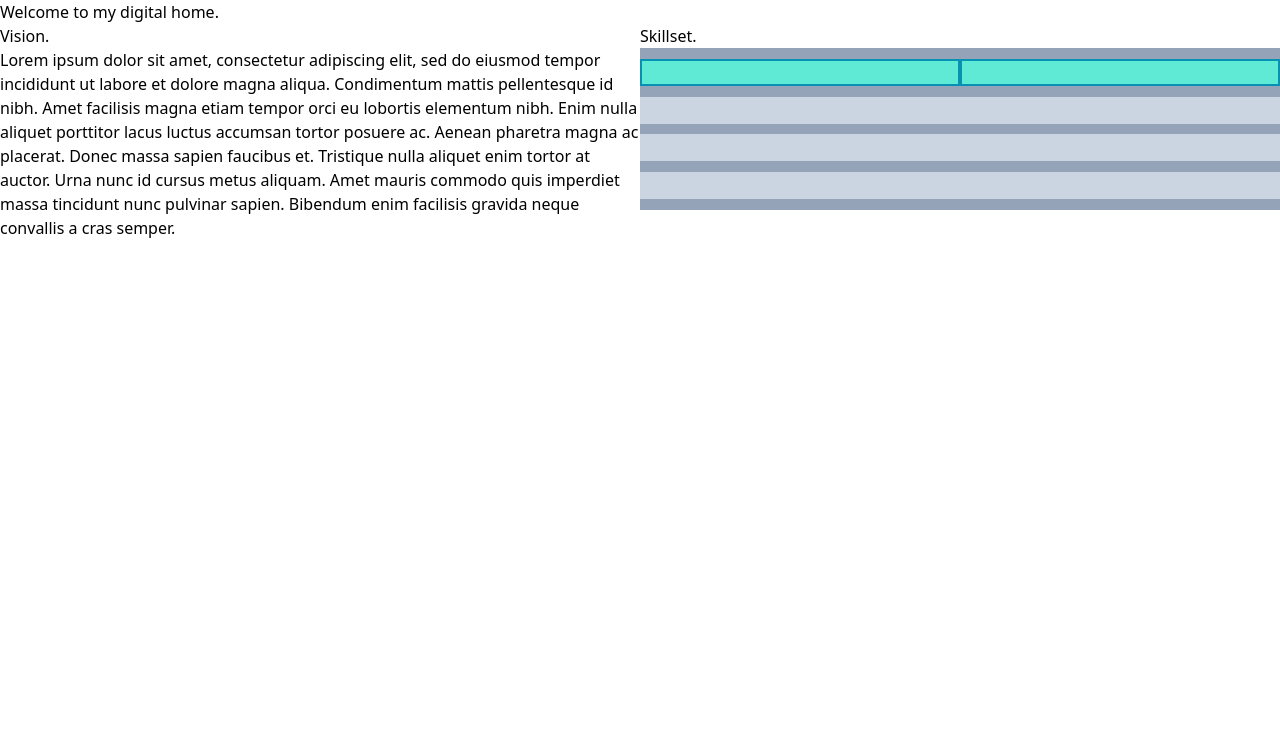
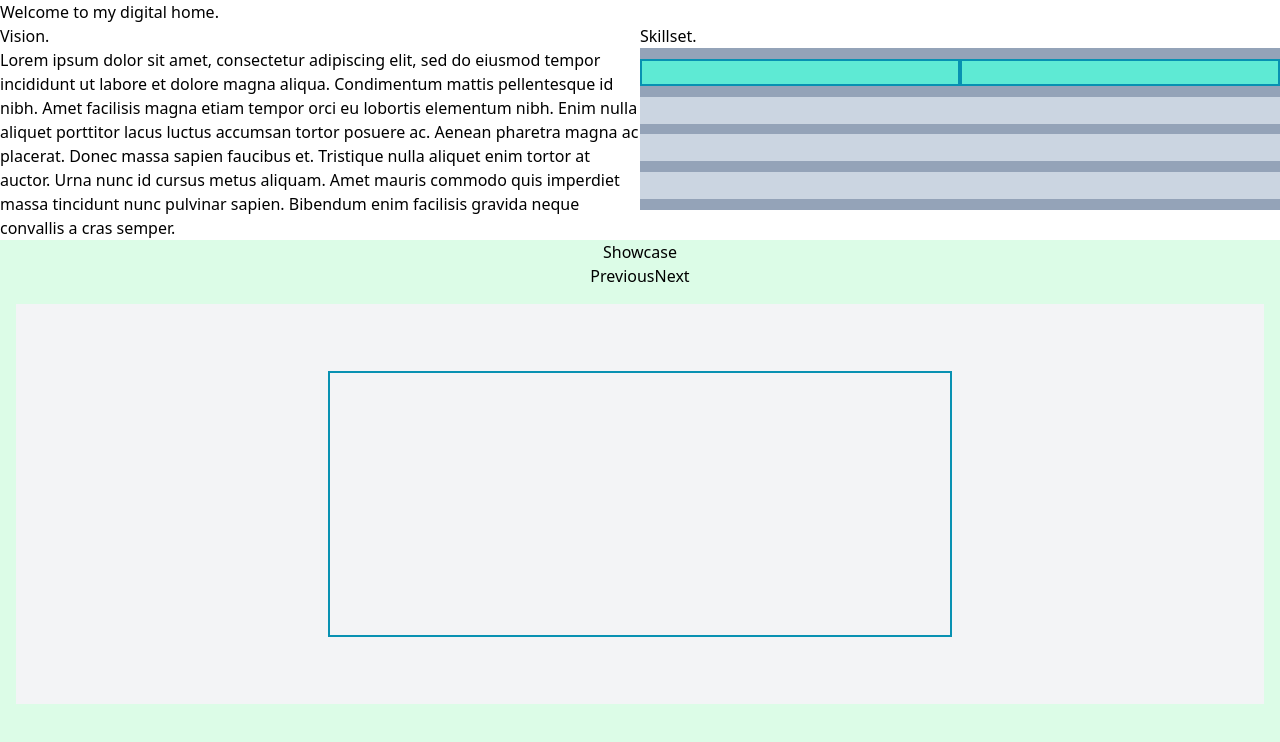
Before and after one commit to Johnjx/portfolio, a React (Create React App) app: page / in a window 1280 px wide. Shown: the top 742 px of the page. Built offline with nearby package versions, Linux system fonts and the light colour scheme.

Commit message:
Projects section frame in place

```diff
--- a/src/App.js
+++ b/src/App.js
@@ -1,10 +1,12 @@
 import Intro from "./components/intro";
+import Projects from "./components/projects";
 
 function App() {
 
   return (
     <>
     <Intro/>
+    <Projects/>
     </>
   );
 }
--- /dev/null
+++ b/src/components/projects.js
@@ -0,0 +1,24 @@
+export const Projects = () => (
+    <section className="projects">
+        <h2 className="text-center">Showcase</h2>
+        <div className="flex justify-center">
+            <button
+            className=""
+            >
+            Previous
+            </button>
+            <button
+            className=""
+            >
+            Next
+            </button>
+        </div>
+        <div className="h-2/4 bg-gray-100 m-4 flex justify-center items-center">
+            <article className="feature">
+
+            </article>
+        </div>
+    </section>
+)
+
+export default Projects
--- a/src/index.css
+++ b/src/index.css
@@ -9,4 +9,10 @@
     .skill-cell {
         @apply w-2/4 h-full bg-teal-300 border-cyan-600 border-2;
     }
+    .projects {
+        @apply bg-green-100 h-screen;
+    }
+    .feature {
+        @apply h-2/3 w-2/4 border-cyan-600 border-2;
+    }
 }
```
